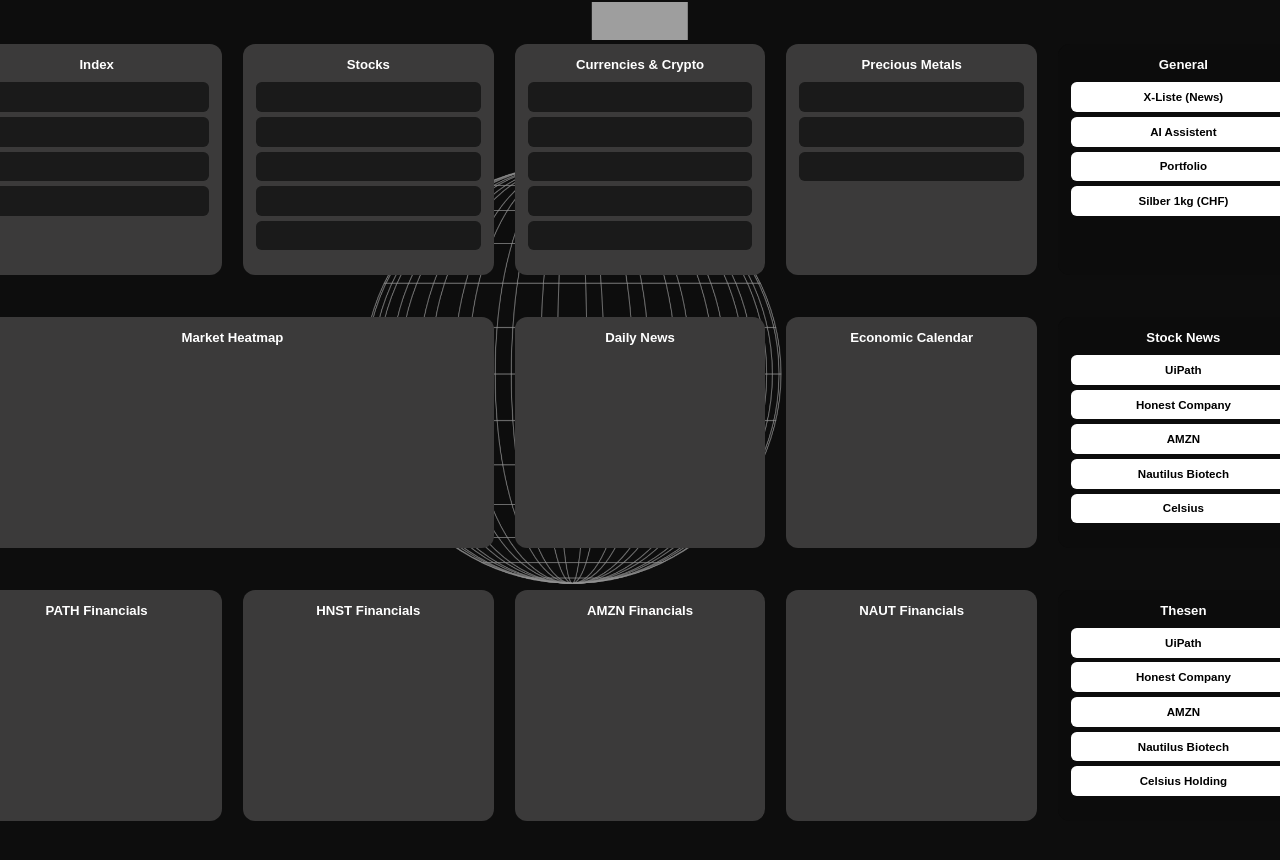
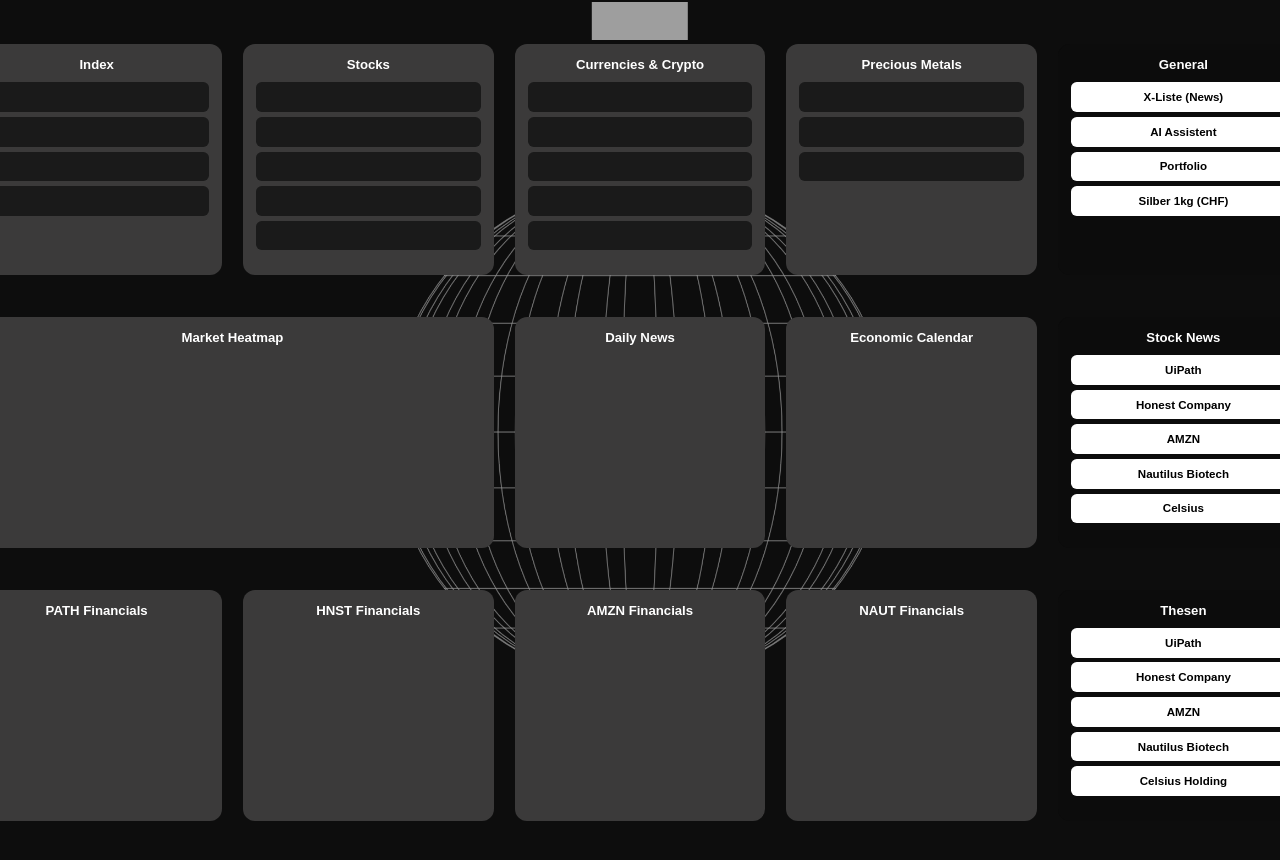
Before and after one commit to gehringdavid7-maker/StocksOverview, a plain HTML site: page index.html in a window 1280 px wide. Shown: the part 58-918 px from the top of the page. Drawn offline with Linux system fonts and the light colour scheme; grey boxes are pictures that could not be loaded; a script that the page names is missing.

Commit message:
Update index.html

```diff
--- a/index.html
+++ b/index.html
@@ -7,15 +7,14 @@
         * { margin:0; padding:0; box-sizing:border-box; }
         body { background:#0D0D0D; font-family:Arial, Helvetica, sans-serif; color:white; padding: 40px 20px; zoom: 0.55; transform-origin: top left; position: relative; min-height: 100vh; overflow-x: hidden; }
 
-        /* Der große Globus als eigene Hintergrundebene (Layer -1), exakt hinter dem Daily-News-Widget platziert */
+        /* Globus: zentriert hinter dem Daily-News-Widget, 1.2x so gross wie vorher (850px -> 1020px) */
         #bg-globe {
-            position: fixed;
-            /* Passt die Position exakt an die Spalte/Zeile des Daily-News-Widgets an */
-            top: 360px;
-            left: 1040px;
-            transform: translate(-50%, 0);
-            width: 850px;
-            height: 850px;
+            position: absolute;
+            top: 50%;
+            left: 50%;
+            transform: translate(-50%, -50%);
+            width: 1020px;
+            height: 1020px;
             z-index: -1;
             opacity: 0.55;
             pointer-events: none;
@@ -44,9 +43,6 @@
 </head>
 <body>
 
-<!-- Der Globus-Layer im Hintergrund -->
-<canvas id="bg-globe"></canvas>
-
 <div class="header-container">
     <div class="header">Stock Overview</div>
     <div class="clock-container">
@@ -72,12 +68,15 @@
             </div>
         </div>
 
-        <!-- Daily News Widget -->
-        <div class="widget-wrapper" style="grid-column: 3;">
-            <div class="widget-title">Daily News</div>
-            <div class="tradingview-widget-container" style="height:100%; width:100%;">
-              <div class="tradingview-widget-container__widget" style="height:100%; width:100%;"></div>
-              <script type="text/javascript" src="https://s3.tradingview.com/external-embedding/embed-widget-timeline.js" async>{ "displayMode": "regular", "feedMode": "all_symbols", "colorTheme": "dark", "isTransparent": true, "locale": "en", "width": "100%", "height": "100%" }</script>
+        <!-- Daily News Widget (Globus sitzt zentriert dahinter) -->
+        <div style="grid-column: 3; position: relative;">
+            <canvas id="bg-globe"></canvas>
+            <div class="widget-wrapper">
+                <div class="widget-title">Daily News</div>
+                <div class="tradingview-widget-container" style="height:100%; width:100%;">
+                  <div class="tradingview-widget-container__widget" style="height:100%; width:100%;"></div>
+                  <script type="text/javascript" src="https://s3.tradingview.com/external-embedding/embed-widget-timeline.js" async>{ "displayMode": "regular", "feedMode": "all_symbols", "colorTheme": "dark", "isTransparent": true, "locale": "en", "width": "100%", "height": "100%" }</script>
+                </div>
             </div>
         </div>
 
@@ -131,10 +130,10 @@
     const canvas = document.getElementById('bg-globe');
     const ctx = canvas.getContext('2d');
 
-    canvas.width = 850;
-    canvas.height = 850;
+    canvas.width = 1020;   // 850 × 1.2
+    canvas.height = 1020;
 
-    const globeRadius = 380; // Schön groß skaliert
+    const globeRadius = 456; // 380 × 1.2
     const lats = 14;
     const lons = 28;
     let angle = 0;
```
